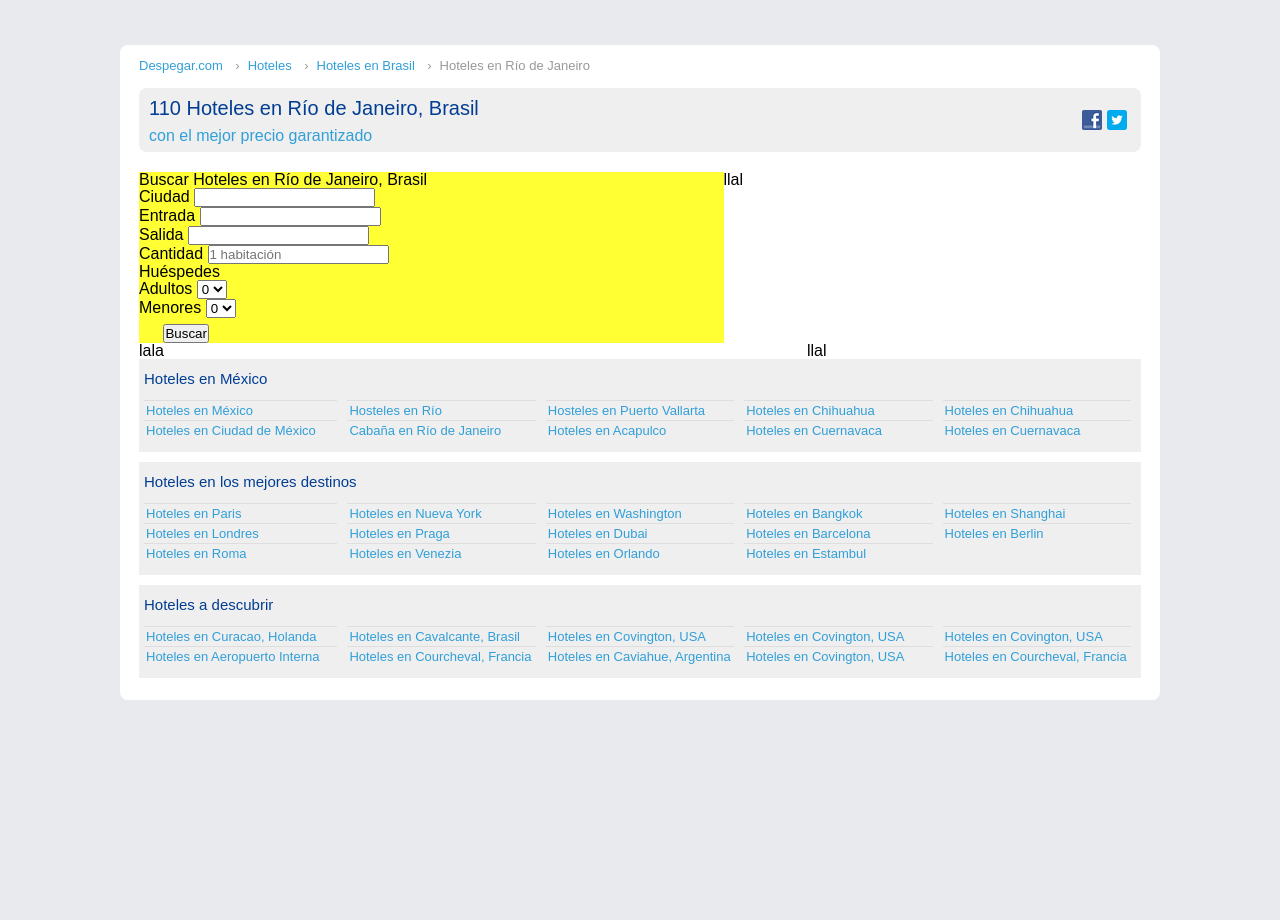
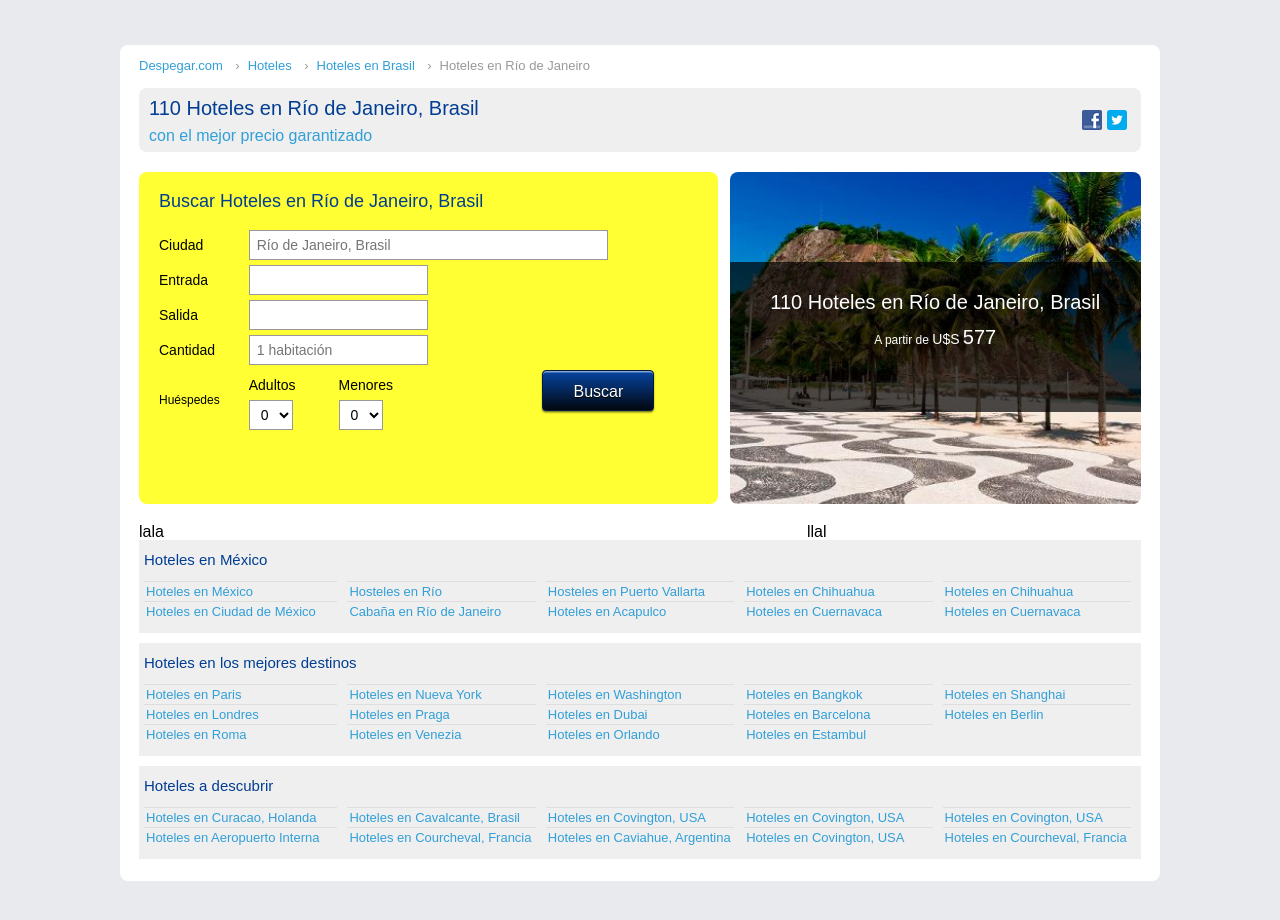
Before and after one commit to xmarianox/despegar-test, a website: page app/index.html in a window 1280 px wide. Before the commit the page ends 800 px from the top, so only its background shows below. Drawn offline with nearby package versions, Linux system fonts and the light colour scheme; files that its build step writes are made by us from their sources.

Commit message:
implementación de box promo y search box

```diff
--- a/app/index.html
+++ b/app/index.html
@@ -52,36 +52,37 @@
         </div>
       </header>
 
-      <section class="row">
+      <section class="row search-section">
         <article class="col-7">
           <div class="searchbox">
             <h3>Buscar Hoteles en Río de Janeiro, Brasil</h3>
 
             <form>
-              <div class="form_control">
-                <label for="ciudad">Ciudad</label>
-                <input type="text" name="ciudad" id="ciudad">
+              <div class="form-control">
+                <label for="ciudad" class="col-2">Ciudad</label>
+                <input type="text" class="col-8" name="ciudad" id="ciudad" placeHolder="Río de Janeiro, Brasil">
+              </div>
+
+              <div class="form-control">
+                <label for="entrada" class="col-2">Entrada</label>
+                <input type="text" class="col-4" name="entrada" id="entrada">
+              </div>
+
+              <div class="form-control">
+                <label for="salida" class="col-2">Salida</label>
+                <input type="text" class="col-4" name="salida" id="salida">
+              </div>
+
+              <div class="form-control">
+                <label for="cantidad" class="col-2">Cantidad</label>
+                <input type="text" class="col-4" name="cantidad" id="cantidad" placeHolder="1 habitación">
               </div>
 
               <div class="form_control">
-                <label for="entrada">Entrada</label>
-                <input type="text" name="entrada" id="entrada">
-              </div>
+                <span class="col-2">Huéspedes</span>
 
-              <div class="form_control">
-                <label for="salida">Salida</label>
-                <input type="text" name="salida" id="salida">
-              </div>
-
-              <div class="form_control">
-                <label for="cantidad">Cantidad</label>
-                <input type="text" name="cantidad" id="cantidad" placeHolder="1 habitación">
-              </div>
-
-              <div class="form_control">
-                <span>Huéspedes</span>
-
-                <div>
+                <div class="col-6">
+                  <div class="select-control col-4">
                     <label for="adultos">Adultos</label>
                     <select id="adultos" name="adultos">
                       <option>0</option>
@@ -91,7 +92,7 @@
                     </select>
                   </div>
 
-                <div>
+                  <div class="select-control col-4">
                     <label for="menores">Menores</label>
                     <select id="menores" name="menores">
                       <option>0</option>
@@ -100,8 +101,9 @@
                       <option>4</option>
                     </select>
                   </div>
+                </div>
 
-                <div>
+                <div class="col-4">
                   <span class="icon icon_mejor_price"></span>
 
                   <button class="btn btn_default">Buscar</button>
@@ -111,8 +113,14 @@
             </form>
           </div>
         </article>
+
         <article class="col-5">
-          llal
+          <div class="box-destacada">
+            <div class="promo-overlay">
+              <h3>110 Hoteles en Río de Janeiro, Brasil</h3>
+              <p>A partir de <span>U$S</span> <em class="price">577</em></p>
+            </div>
+          </div>
         </article>
       </section><!-- Search section -->
 
@@ -252,7 +260,6 @@
             </div>
           </div>
         </div><!-- row -->
-
       </footer>
     </main>
 
--- /dev/null
+++ b/app/styles/_buttons.scss
@@ -0,0 +1,45 @@
+// _buttons.scss
+.btn {
+	display: inline-block;
+	text-align: center;
+	overflow: hidden;
+	color: $white;
+	@include border-radius(4px);
+	border: 1px solid transparent;
+	@include size(auto, 41px);
+	cursor: pointer;
+	// text
+	@include font-size(16px);
+	text-shadow: 0 1px 0 $black;
+	line-height: 41px;
+	padding: 0 30px;
+
+	&.btn_default {
+		border: 1px solid $dark-blue;
+		background-color: $blue-2;
+		//gradient
+		background-image: -webkit-gradient(linear, 50% 0%, 50% 100%, color-stop(0%, $blue-2), color-stop(100%, $black-2));
+	    background-image: -webkit-linear-gradient($blue-2, $black-2);
+	    background-image: -moz-linear-gradient($blue-2, $black-2);
+	    background-image: -o-linear-gradient($blue-2, $black-2);
+	    background-image: linear-gradient($blue-2, $black-2);
+		// box-shadow
+    	-webkit-box-shadow: 0 0.1em 0.1em $black-50, inset 0 0.1em 0 $white-50;
+    	   -moz-box-shadow: 0 0.1em 0.1em $black-50, inset 0 0.1em 0 $white-50;
+    			box-shadow: 0 0.1em 0.1em $black-50, inset 0 0.1em 0 $white-50;
+
+		&:hover {
+			background-color: $blue-3;
+			// gradient
+		    background-image: -webkit-gradient(linear, 50% 0%, 50% 100%, color-stop(0%, $white-00), color-stop(100%, $dark-blue));
+		    background-image: -webkit-linear-gradient($white-00, $dark-blue);
+		    background-image: -moz-linear-gradient($white-00, $dark-blue);
+		    background-image: -o-linear-gradient($white-00, $dark-blue);
+		    background-image: linear-gradient($white-00, $dark-blue);
+		    // box-shadow
+		    -webkit-box-shadow: 0 0.1em 0.1em $black-50, inset 0 0.1em 0 $white-50, inset 0 0 1em $blue-3;
+		       -moz-box-shadow: 0 0.1em 0.1em $black-50, inset 0 0.1em 0 $white-50, inset 0 0 1em $blue-3;
+		    		box-shadow: 0 0.1em 0.1em $black-50, inset 0 0.1em 0 $white-50, inset 0 0 1em $blue-3;
+		}
+	}
+}
--- a/app/styles/_variables.scss
+++ b/app/styles/_variables.scss
@@ -2,13 +2,21 @@
 
 // colours
 $white: #ffffff;
+$white-00: rgba(255,255,255,0);
+$white-50: rgba(255,255,255,.5);
 $black: #000000;
+$black-2: #01070f;
+$black-50: rgba(0,0,0,.5);
+$black-70: rgba(0,0,0,.7);
 $gray: #e9eaee;
 $gray-2: #efefef;
 $gray-3: #999999;
 $gray-4: #dedede;
 $blue: #013d93;
+$blue-2: #0645a3;
+$blue-3: #0044a9;
 $light-blue: #319fd8;
+$dark-blue: #021B41;
 $yellow: #ffff33;
 
 // grid variables
--- a/app/styles/main.scss
+++ b/app/styles/main.scss
@@ -128,12 +128,137 @@
   }
 }
 
+// search sectaion
+.search-section {
+  .col-7 {
+    padding-right: 6px;
+  }
+  .col-5 {
+    padding-left: 6px;
+  }
+}
+
 .searchbox {
+  @include size(100%, auto);
+  min-height: 332px;
   background-color: $yellow;
+  @include border-radius(8px);
+  overflow: hidden;
+  padding: 20px;
+  margin-bottom: 20px;
+
+  //
+  h3 {
+    @include font-size(18px);
+    color: $blue;
+    margin-bottom: 20px;
+  }
+}
+
+form {
+
+  .form-control {
+    @include size(100%, auto);
+    overflow: hidden;
+    margin-bottom: 5px;
+  }
+
+  label {
+    @include font-size(14px);
+    display: inline-block;
+    line-height: 30px;
+  }
+
+  input {
+    @include size(100%, 30px);
+    display: inline-block;
+    overflow: hidden;
+    border: 1px solid $gray-3;
+    padding: 0 7px;
+    background-color: $white;
+
+    // texts
+    @include font-size(14px);
+    line-height: 30px;
+  }
+
+  span {
+    @include font-size(12px);
+    display: inline-block;
+    line-height: 60px;
+  }
+
+  .select-control {
+    label {
+      display: block;
+    }
+  }
+
+  select {
+    @include size(auto, 30px);
+    display: inline-block;
+    overflow: hidden;
+    border: 1px solid $gray-3;
+    @include border-radius(0px);
+    padding: 0 7px;
+    background-color: $white;
+    // texts
+    @include font-size(14px);
+    line-height: 30px;
+  }
+}
+
+// buttons
+@import "buttons";
+
+// promo hoteles
+.box-destacada {
+  @include size(100%, auto);
+  min-height: 332px;
+  background: url(../images/brasil.jpeg) center center no-repeat;
+  background-size: cover;
+  @include border-radius(8px);
+  overflow: hidden;
+  position: relative;
+}
+
+.promo-overlay {
+  @include size(100%, 150px);
+  background-color: $black-70;
+  overflow: hidden;
+  padding: 30px 20px;
+  margin-bottom: 20px;
+  // pos
+  position: absolute;
+  left: 0;
+  right: 0;
+  top: 90px;
+  // texts
+  color: $white;
+  text-align: center;
+
+  h3 {
+    @include font-size(20px);
+    margin-bottom: 15px;
+  }
+
+  p {
+    @include font-size(12px);
+
+    span {
+      @include font-size(14px);
+    }
+    .price {
+      @include font-size(20px);
+    }
+  }
 }
 
 // footer
-
+footer {
+  @include size(100%, auto);
+  overflow: hidden;
+}
 .container {
   @include size(100%, auto);
   background-color: $gray-2;
@@ -169,5 +294,4 @@
     color: $light-blue;
     text-decoration: none;
   }
-
 }
```
Also changed, not shown: app/images/brasil.jpeg (added). Lines whose indentation alone changed are shown as unchanged.
